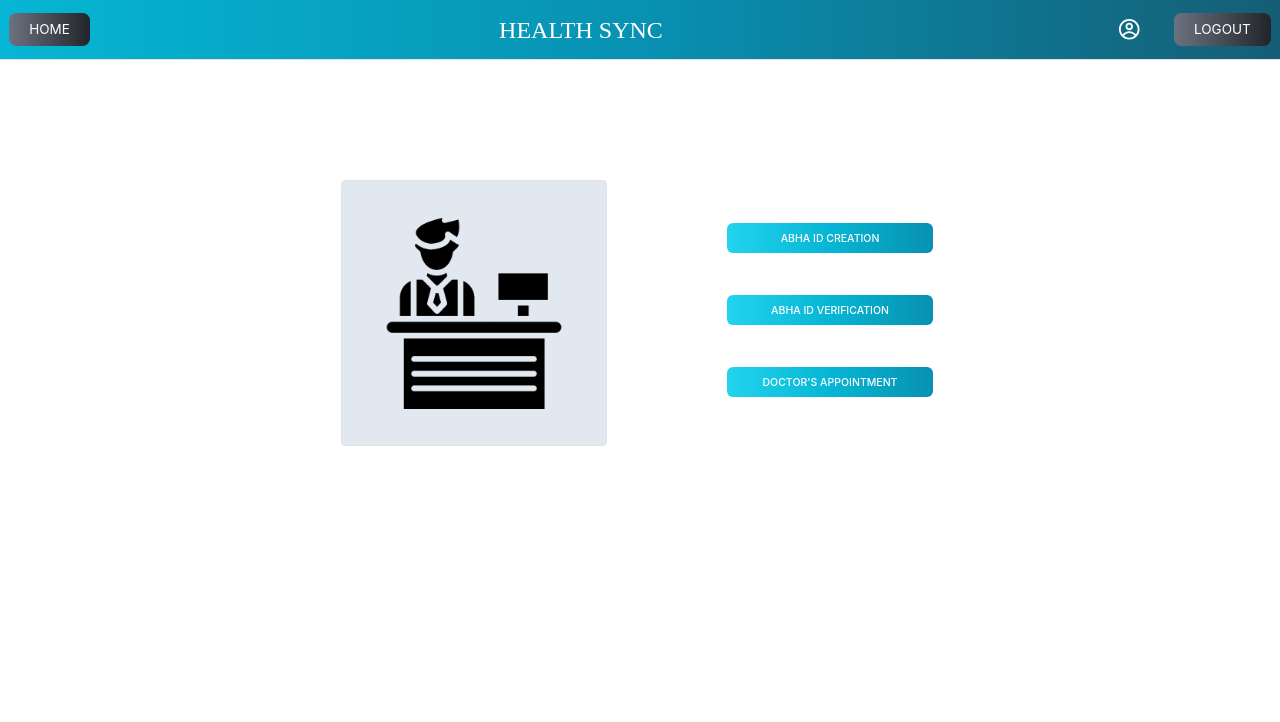
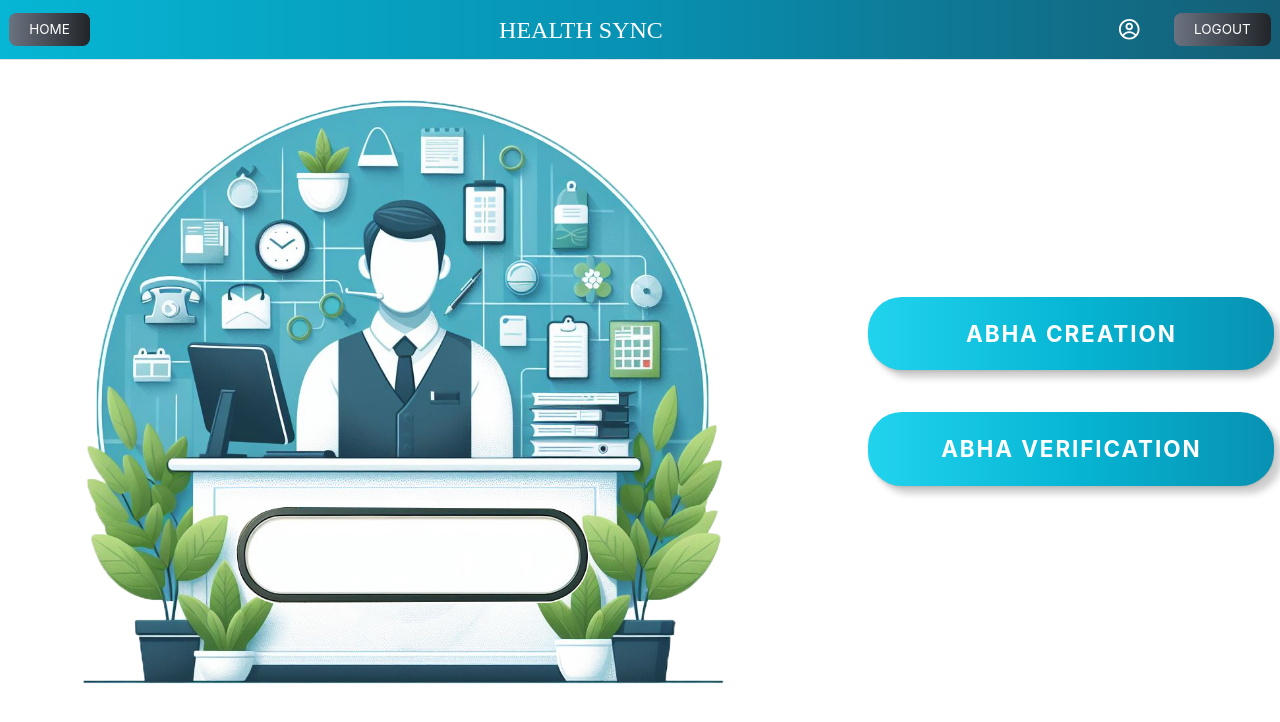
Before and after one commit to PranjalGawande/HealthCare-Application-Development, a React (Create React App) app: page /receptionist in a window 1280 px wide. Shown: the top 722 px of the page. Built offline with nearby package versions, Linux system fonts and the light colour scheme; sample sign-in values are in the browser's storage.

Commit message:
Add receptionist routes and style dashboard name

```diff
--- a/src/App.js
+++ b/src/App.js
@@ -93,16 +93,16 @@ function App() {
           {/* <Route path="/abhaCreation" element={<HospitalFormLayout />} /> */}
           {/* <Route path="/abhaVerification" element={<VerificationForm />} /> */}
           {/* <Route path="/doctorAppointment" element={<DoctorAppointment />} /> */}
-          <Route path="/adhaar-abha-id-creation" element={<AdhaarAbhaIdCreation />} />
-          <Route path="/adhaar-otp-verification" element={<AdhaarOtpVerification />} />
-          <Route path="/abha-mobile-no" element={<AbhaMobileNo />} />
-          <Route path="/abha-new-mobile-no-verification" element={<NewAbhaNoOtpVerification />} />
-          <Route path="/health-id-adhaar" element={<HealthIdByAdhaar />} />
-          <Route path="/abha-id-display" element={<AbhaIdDisplay />} />
-          <Route path="/add-patient-details" element={<AddPatientDetails />} />
-          <Route path="/abha-verification" element={<AbhaIdVerification />} />
-          <Route path="/abha-otp-verification" element={<AbhaIdOtpVerification />} />
-          <Route path="/add-appointment" element={<AddAppointment />} />
+          <Route path="/receptionist/adhaar-abha-id-creation" element={<AdhaarAbhaIdCreation />} />
+          <Route path="/receptionist/adhaar-otp-verification" element={<AdhaarOtpVerification />} />
+          <Route path="/receptionist/abha-mobile-no" element={<AbhaMobileNo />} />
+          <Route path="/receptionist/abha-new-mobile-no-verification" element={<NewAbhaNoOtpVerification />} />
+          <Route path="/receptionist/health-id-adhaar" element={<HealthIdByAdhaar />} />
+          <Route path="/receptionist/abha-id-display" element={<AbhaIdDisplay />} />
+          <Route path="/receptionist/add-patient-details" element={<AddPatientDetails />} />
+          <Route path="/receptionist/abha-verification" element={<AbhaIdVerification />} />
+          <Route path="/receptionist/abha-otp-verification" element={<AbhaIdOtpVerification />} />
+          <Route path="/receptionist/add-appointment" element={<AddAppointment />} />
 
 
         </Routes>
--- a/src/Components/ReceptionistDashboard.js
+++ b/src/Components/ReceptionistDashboard.js
@@ -1,17 +1,20 @@
 import React from 'react';
 import { useEffect } from 'react';
 import { useNavigate } from 'react-router-dom';
-import receptionist from '../assets/receptionist_11833579-removebg-preview.png';
+import receptionistImage from '../assets/ReceptionistPage.png';
 import toast, { Toaster } from "react-hot-toast";
+import { NavLink } from 'react-router-dom';
+
 
 
 export default function ReceptionistDashboard() {
   const navigate = useNavigate();
+  const recpName = localStorage.getItem('Name');
 
   useEffect(() => {
     const token = localStorage.getItem("token");
     const role = localStorage.getItem("role");
-    const Name = localStorage.getItem("Name");
+    const recpName = localStorage.getItem("Name");
     if (!token) {
       // Redirect to login page if token doesn't exist
       navigate("/");
@@ -23,7 +26,7 @@ export default function ReceptionistDashboard() {
 
     const loggedIn = localStorage.getItem("loggedIn");
     if (loggedIn === "true") {
-      toast.success(`Welcome, ${Name}`);
+      toast.success(`Welcome, ${recpName}`);
       localStorage.removeItem("loggedIn"); // Clear the flag after displaying the toast
     }
   }, []);
@@ -44,21 +47,55 @@ export default function ReceptionistDashboard() {
     navigate('/doctorAppointment');
   };
 
+  const determineFontSize = () => {
+    if (recpName && recpName.length > 14) {
+      return '2rem'; // Decrease font size if more than 5 words
+    }
+    return '3rem'; // Default font size
+  };
+
   return (
-    <div>
+    <div className='main-background-doctor'>
       <Toaster />
-      <div className="h-full flex justify-center items-center mt-20">
-        <div className='flex justify-evenly items-center gap-40 mt-20 border-amber-300 border-solid '>
-          <div className='border border-gray p-5 rounded-md bg-slate-200'>
-            <img src={receptionist} className="w-64 h-64" alt="Receptionist"></img>
+      <div className=" background h-full flex justify-center items-center ">
+        <div className="flex admin-dashboard justify-evenly items-center gap-40 border-amber-300 border-solid ">
+          <div className="image-container" >
+            <img src={receptionistImage} className="admin-image" />
+            <div className="dashboard-name-receptionist" style={{ fontSize: determineFontSize() }}>{recpName}</div>
           </div>
           <div className='flex flex-col gap-5 '>
-            <button type="button" onClick={handleAbhaIdCreation} className="text-white bg-gradient-to-r from-cyan-400 via-cyan-500 to-cyan-600 hover:bg-gradient-to-br focus:ring-4 focus:outline-none focus:ring-cyan-300 dark:focus:ring-cyan-800 font-medium rounded-lg text-sm px-5 py-2.5 text-center me-2 mb-2">ABHA ID CREATION</button>
-            <button type="button" onClick={handleAbhaIdVerification} className="text-white bg-gradient-to-r from-cyan-400 via-cyan-500 to-cyan-600 hover:bg-gradient-to-br focus:ring-4 focus:outline-none focus:ring-cyan-300 dark:focus:ring-cyan-800 font-medium rounded-lg text-sm px-5 py-2.5 text-center me-2 mb-2">ABHA ID VERIFICATION</button>
-            <button type="button" onClick={handleDoctorsAppointment} className="text-white bg-gradient-to-r from-cyan-400 via-cyan-500 to-cyan-600 hover:bg-gradient-to-br focus:ring-4 focus:outline-none focus:ring-cyan-300 dark:focus:ring-cyan-800 font-medium rounded-lg text-sm px-5 py-2.5 text-center me-2 mb-2">DOCTOR'S APPOINTMENT</button>
+            <NavLink
+              to="/receptionist/adhaar-abha-id-creation"
+              className="button text-white bg-gradient-to-r from-cyan-400 via-cyan-500 to-cyan-600 hover:bg-gradient-to-br focus:ring-4 focus:outline-none focus:ring-cyan-300 dark:focus:ring-cyan-800 font-medium rounded-lg text-sm px-5 py-2.5 text-center me-2 mb-2"
+              style={{ textAlign: 'center', fontSize: '30px', fontWeight: 'bold' }}
+            >
+              ABHA CREATION
+            </NavLink>
+            <NavLink
+              to="/receptionist/abha-verification"
+              className="button text-white bg-gradient-to-r from-cyan-400 via-cyan-500 to-cyan-600 hover:bg-gradient-to-br focus:ring-4 focus:outline-none focus:ring-cyan-300 dark:focus:ring-cyan-800 font-medium rounded-lg text-sm px-5 py-2.5 text-center me-2 mb-2"
+              style={{ textAlign: 'center', fontSize: '30px', fontWeight: 'bold' }}
+            >
+              ABHA VERIFICATION
+            </NavLink>
           </div>
         </div>
       </div>
     </div>
+    // <div>
+    //   <Toaster />
+    //   <div className="h-full flex justify-center items-center mt-20">
+    //     <div className='flex justify-evenly items-center gap-40 mt-20 border-amber-300 border-solid '>
+    //       <div className='border border-gray p-5 rounded-md bg-slate-200'>
+    //         <img src={receptionist} className="w-64 h-64" alt="Receptionist"></img>
+    //       </div>
+    //       <div className='flex flex-col gap-5 '>
+    //         <button type="button" onClick={handleAbhaIdCreation} className="text-white bg-gradient-to-r from-cyan-400 via-cyan-500 to-cyan-600 hover:bg-gradient-to-br focus:ring-4 focus:outline-none focus:ring-cyan-300 dark:focus:ring-cyan-800 font-medium rounded-lg text-sm px-5 py-2.5 text-center me-2 mb-2">ABHA ID CREATION</button>
+    //         <button type="button" onClick={handleAbhaIdVerification} className="text-white bg-gradient-to-r from-cyan-400 via-cyan-500 to-cyan-600 hover:bg-gradient-to-br focus:ring-4 focus:outline-none focus:ring-cyan-300 dark:focus:ring-cyan-800 font-medium rounded-lg text-sm px-5 py-2.5 text-center me-2 mb-2">ABHA ID VERIFICATION</button>
+    //         <button type="button" onClick={handleDoctorsAppointment} className="text-white bg-gradient-to-r from-cyan-400 via-cyan-500 to-cyan-600 hover:bg-gradient-to-br focus:ring-4 focus:outline-none focus:ring-cyan-300 dark:focus:ring-cyan-800 font-medium rounded-lg text-sm px-5 py-2.5 text-center me-2 mb-2">DOCTOR'S APPOINTMENT</button>
+    //       </div>
+    //     </div>
+    //   </div>
+    // </div>
   );
 }
--- a/src/Components/ViewAdminDetails.js
+++ b/src/Components/ViewAdminDetails.js
@@ -203,9 +203,9 @@ export const ViewAdminDetails = () => {
                             <p className="mb-2 font-bold">Date of Birth: <span className="font-normal">{new Date(adminDetails.dob).toLocaleDateString()}</span></p>
                             <p className="mb-2 font-bold">Mobile No: <span className="font-normal">{adminDetails.mobileNo}</span></p>
                             <p className="mb-2 font-bold">Gender: <span className="font-normal">{adminDetails.gender}</span></p>
-                            <p className="mb-2 font-bold">Abha ID: <span className="font-normal">{adminDetails.abhaId}</span></p>
-                            <p className="mb-2 font-bold">Speciality: <span className="font-normal">{adminDetails.speciality}</span></p>
-                            <p className="mb-2 font-bold">Experience: <span className="font-normal">{adminDetails.experience} years</span></p>
+                            {/* <p className="mb-2 font-bold">Abha ID: <span className="font-normal">{adminDetails.abhaId}</span></p> */}
+                            {/* <p className="mb-2 font-bold">Speciality: <span className="font-normal">{adminDetails.speciality}</span></p> */}
+                            {/* <p className="mb-2 font-bold">Experience: <span className="font-normal">{adminDetails.experience} years</span></p> */}
                             <p className="mb-2 font-bold">Email: <span className="font-normal">{adminDetails.email}</span></p>
                             {/* <p className="mb-2 font-bold">Status: {adminDetails.status ? 'Active' : 'Inactive'}</p> */}
                             <br />
--- a/src/Components/style.css
+++ b/src/Components/style.css
@@ -231,6 +231,20 @@
   font-family: Georgia, 'Times New Roman', Times, serif;
 }
 
+.dashboard-name-receptionist {
+  position: absolute;
+  top: 663px;
+  left: 50%;
+  transform: translate(-50%, -50%);
+  font-size: 3rem;
+  font-weight: bolder;
+  color: #0f3c53;
+  white-space: nowrap;
+  overflow: hidden;
+  text-overflow: ellipsis;
+  font-family: Georgia, 'Times New Roman', Times, serif;
+}
+
 
 .main-background-doctor {
   /* margin-top: 5%; */
```
Also changed, not shown: src/assets/ReceptionistPage.png (added).
